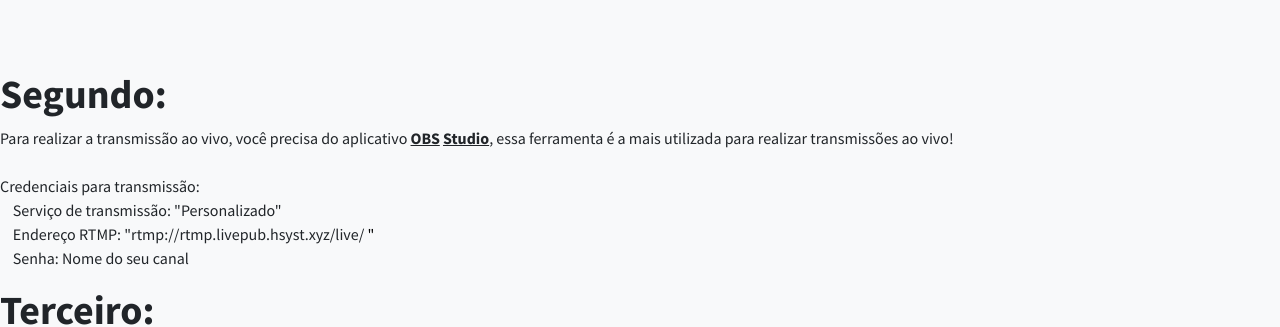
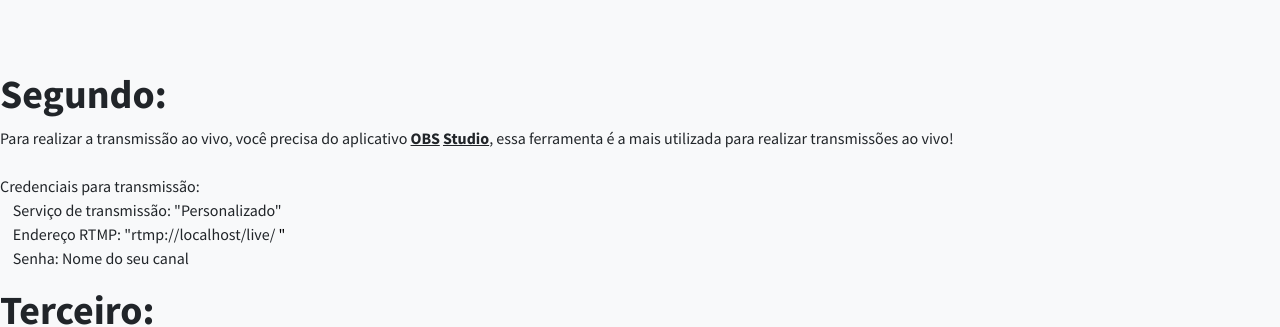
Before and after one commit to Hsyst/LivePub-200, a plain HTML site: page create-a-channel.html in a window 1280 px wide. Shown: the part 1500-1827 px from the top of the page. Drawn offline with Linux system fonts and the light colour scheme.

Commit message:
Update create-a-channel.html

```diff
--- a/create-a-channel.html
+++ b/create-a-channel.html
@@ -50,7 +50,7 @@
             </div>
         </section>
         <h1>Segundo:</h1>
-        <p>Para realizar a transmissão ao vivo, você precisa do aplicativo <strong><span style="text-decoration: underline;">OBS</span></strong>&nbsp;<strong><span style="text-decoration: underline;">Studio</span></strong>, essa ferramenta é a mais utilizada para realizar transmissões ao vivo!<br><br>Credenciais para transmissão:<br>&nbsp; &nbsp; Serviço de transmissão: "Personalizado"<br>&nbsp; &nbsp; Endereço RTMP: "rtmp://rtmp.livepub.hsyst.xyz/live/ <span style="color: rgb(0, 0, 0);">"</span><br>&nbsp; &nbsp; Senha: Nome do seu canal</p>
+        <p>Para realizar a transmissão ao vivo, você precisa do aplicativo <strong><span style="text-decoration: underline;">OBS</span></strong>&nbsp;<strong><span style="text-decoration: underline;">Studio</span></strong>, essa ferramenta é a mais utilizada para realizar transmissões ao vivo!<br><br>Credenciais para transmissão:<br>&nbsp; &nbsp; Serviço de transmissão: "Personalizado"<br>&nbsp; &nbsp; Endereço RTMP: "rtmp://localhost/live/ <span style="color: rgb(0, 0, 0);">"</span><br>&nbsp; &nbsp; Senha: Nome do seu canal</p>
         <h1>Terceiro:</h1>
         <p>Pronto! Agora sua transmissão já está sendo realizada, agora é só preencher o formulário de liberação abaixo, e pronto! Já estará disponível para todos assistirem! (Pode demorar de 30s a 1 minuto para a liberação estar disponivel, tente liberar de 5 em 5s)</p>
         <section class="position-relative py-4 py-xl-5">
```
